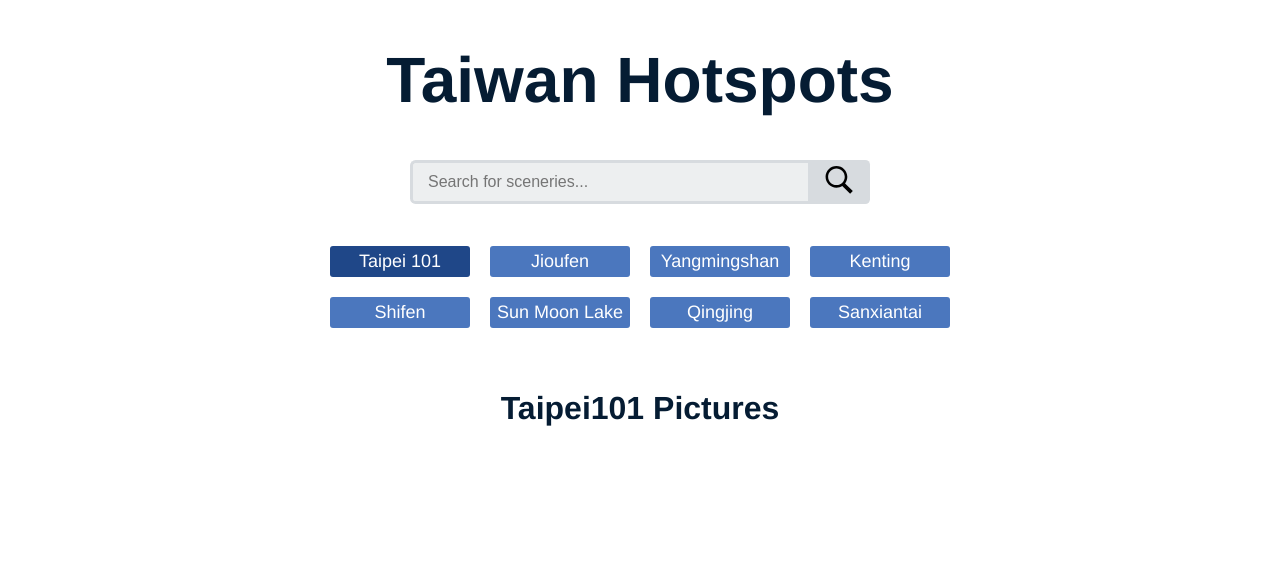
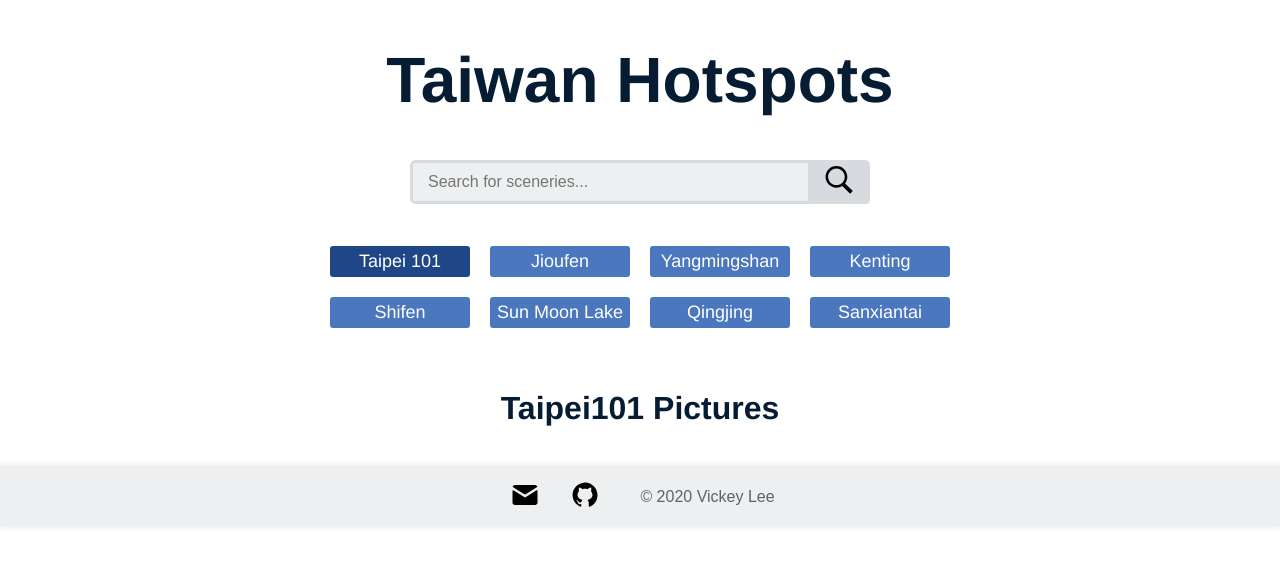
Before and after one commit to mickey7799/Taiwan_Hotspots, a React (Create React App) app: page /#/taipei101 in a window 1280 px wide. Shown: the top 566 px of the page. Built offline with nearby package versions, Linux system fonts and the light colour scheme; no server answers.

Commit message:
Add footer

```diff
--- a/src/App.js
+++ b/src/App.js
@@ -7,6 +7,7 @@ import styled from "styled-components";
 import Search from "./components/Search";
 import NotFound from "./components/NotFound";
 import Navigation from "./components/Navigation";
+import Footer from "./components/Footer";
 
 const Container = styled.div`
     max-width: 1400px;
@@ -76,6 +77,7 @@ function App() {
              <Route component={NotFound} />
            </Switch>
         </Container>
+        <Footer/>
 
       </HashRouter>
 
--- /dev/null
+++ b/src/components/Footer.js
@@ -0,0 +1,64 @@
+import React, { Component } from 'react';
+import styled from "styled-components";
+
+
+const Container = styled.div`
+  display: flex;
+  height: 60px;
+  align-items: center;
+  justify-content: center;
+  margin-left: auto;
+  margin-right: auto;
+  background-color: #edeff0;
+  box-shadow: 0 -1px 5px 1px rgba(0, 0, 0, .1);
+`;
+
+const Wrapper = styled.div`
+  display: flex;
+  flex-direction: row;
+  align-items: center;
+`;
+
+const CopyRight = styled.div`
+  margin-left: 30px;
+  font-family: 'Inter beta', sans-serif;
+  color: #5f6368;
+  font-style: normal;
+  font-weight: 300;
+`;
+
+const Mail = styled.a`
+  padding: 5px;
+`;
+
+const Img = styled.img`
+  height: 30px;
+  width: 30px;
+`;
+
+const Icon = styled.a`
+  margin-left: 15px;
+  padding: 10px;
+`;
+
+
+export default class Footer extends Component{
+
+    render(){
+        return (
+            <div id="Footer" className="footer">
+                <Container>
+                    <Wrapper>
+                        <Mail href="mailto:hic.ch.ntu@gmail.com">
+                            <Img src="images/mail.png" alt="mail"/>
+                        </Mail>
+                        <Icon  href="https://github.com/mickey7799" target="_blank" rel="noopener noreferrer" className="Footer__InstagramLink-sc-1mb098p-0 bBdLAF">
+                            <Img src="images/github.svg" alt="github"/>
+                        </Icon>
+                        <CopyRight>© 2020 Vickey Lee</CopyRight>
+                    </Wrapper>
+                </Container>
+            </div>
+        );
+    }
+}
```
Also changed, not shown: public/images/github.svg (added), public/images/mail.png (added).
